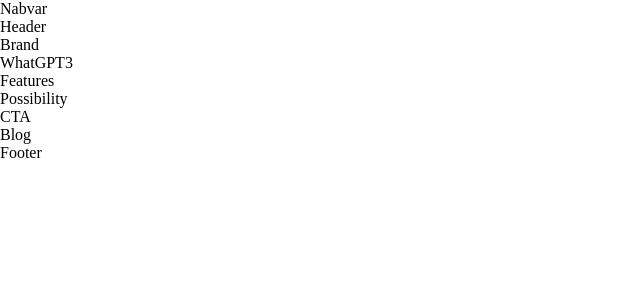
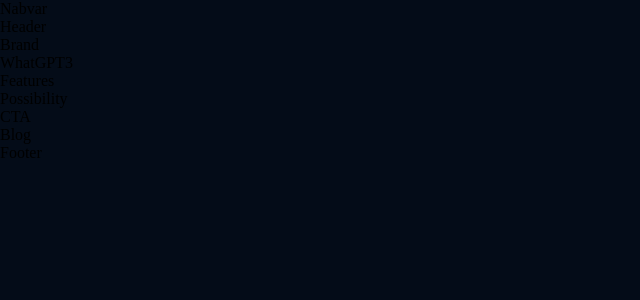
Before and after one commit to MorgDzh/Modern-UI-UX, a React (Create React App) app: page / in a window 1280 px wide. Shown: the top 300 px of the page, without its empty margins (0-640 px from the left). Built offline with nearby package versions, Linux system fonts and the light colour scheme.

Commit message:
added index.css file :fire:

```diff
--- /dev/null
+++ b/src/index.css
@@ -0,0 +1,14 @@
+@import url("https://fonts.googleapis.com/css2?family=Manrope:wght@200;300;400;500;600;700;800&display=swap");
+
+:root {
+  --font-family: "Manrope", sans-serif;
+
+  --gradient-text: linear-gradient(89.97deg, #ae67fa 1.84%, #f49867 102.67%);
+  --gradient-bar: linear-gradient(103.22deg, #ae67fa -13.86%, #f49867 99.55%);
+
+  --color-bg: #040c18;
+  --color-footer: #031b34;
+  --color-blog: #042c54;
+  --color-text: #81afdd;
+  --color-subtext: #ff8a71;
+}
--- a/src/index.js
+++ b/src/index.js
@@ -2,5 +2,6 @@
 import ReactDOM from "react-dom";
 
 import App from "./App";
+import './index.css'
 
 ReactDOM.render(<App />, document.getElementById("root"));
```
